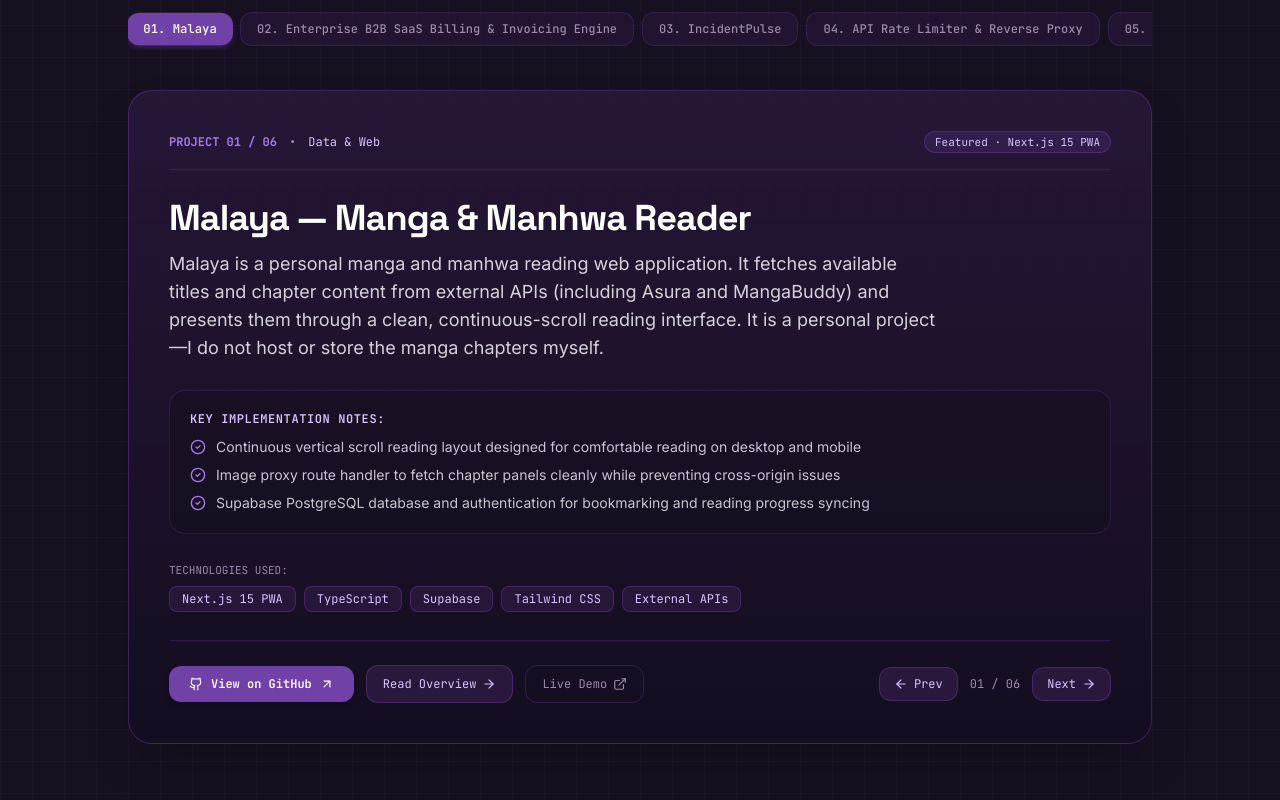
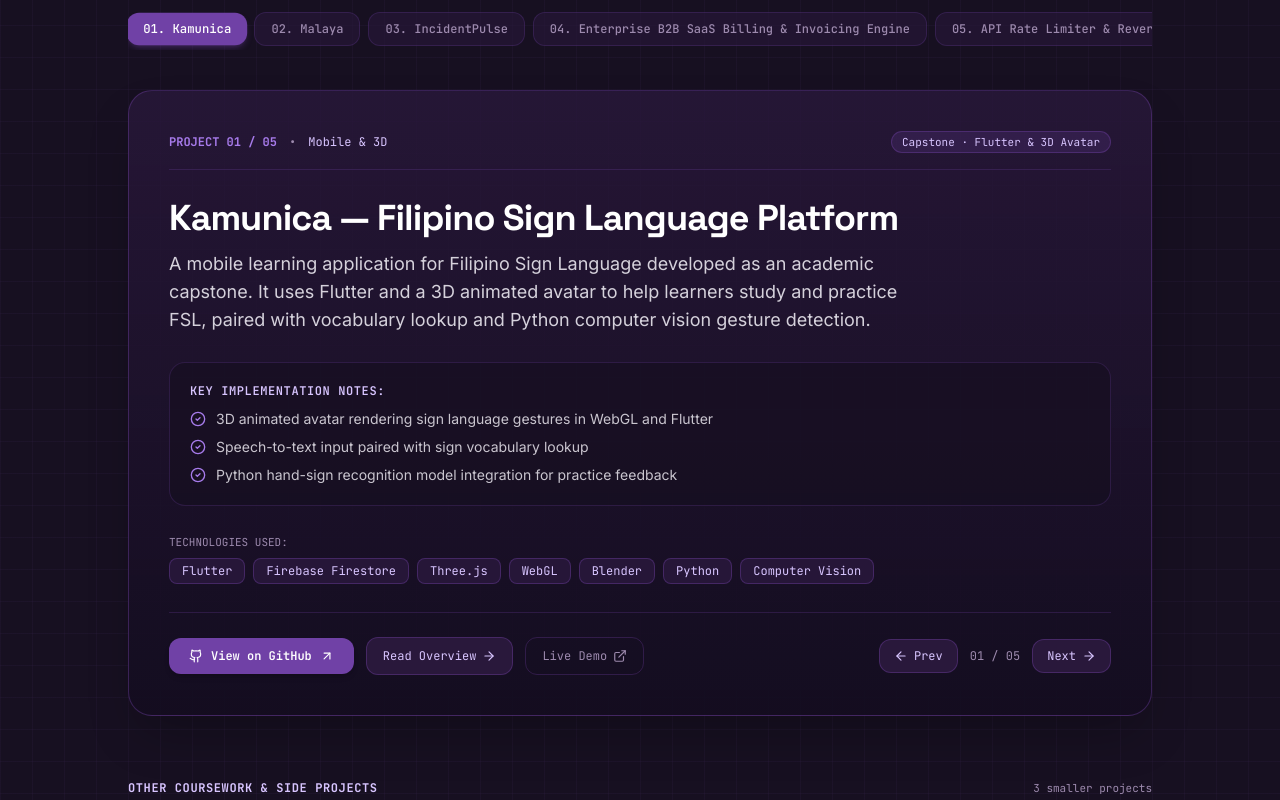
Before and after one commit to amy9273/portfolio, a Next.js app: page / in a window 1280 px wide. Shown: the part 2300-3100 px from the top of the page. Built offline with nearby package versions, Linux system fonts and the light colour scheme.

Commit message:
feat: reorder featured projects (Kamunica, Malaya, IncidentPulse, B2B SaaS, Rate Limiter) and spell out STEM strand fully

```diff
--- a/src/components/sections/Experience.tsx
+++ b/src/components/sections/Experience.tsx
@@ -39,13 +39,13 @@ const TIMELINE_EVENTS: TimelineEvent[] = [
   },
   {
     year: '2021 — 2023',
-    role: 'STEAM',
+    role: 'Science, Technology, Engineering, and Mathematics (STEM)',
     institution: 'University of Cabuyao (PNC)',
     location: 'Cabuyao, Laguna, Philippines',
     description:
-      'Completed senior high school in the STEAM strand with a strong foundation in mathematics, science, and computing fundamentals.',
+      'Completed senior high school in the Science, Technology, Engineering, and Mathematics (STEM) strand with a strong foundation in mathematics, science, and computing fundamentals.',
     highlights: [
-      'Graduated with academic honors in the STEAM strand',
+      'Graduated with academic honors in the STEM strand',
       'Hands-on exposure to programming fundamentals and algorithmic problem solving',
     ],
   },
--- a/src/components/sections/Projects.tsx
+++ b/src/components/sections/Projects.tsx
@@ -205,7 +205,7 @@ export function Projects() {
             </span>
           </div>
 
-          <div className="grid grid-cols-1 sm:grid-cols-2 gap-4">
+          <div className="grid grid-cols-1 sm:grid-cols-2 lg:grid-cols-3 gap-4">
             {SECONDARY_PROJECTS.map((project) => (
               <div
                 key={project.id}
--- a/src/data/projects.ts
+++ b/src/data/projects.ts
@@ -17,6 +17,27 @@ export interface ProjectItem {
 export const FEATURED_PROJECTS: ProjectItem[] = [
   {
     id: '01',
+    slug: 'kamunica',
+    title: 'Kamunica — Filipino Sign Language Platform',
+    tagline: 'A mobile learning app for Filipino Sign Language featuring a 3D animated avatar.',
+    tier: 1,
+    category: 'Mobile & 3D',
+    technologies: ['Flutter', 'Firebase Firestore', 'Three.js', 'WebGL', 'Blender', 'Python', 'Computer Vision'],
+    description:
+      'A mobile learning application for Filipino Sign Language developed as an academic capstone. It uses Flutter and a 3D animated avatar to help learners study and practice FSL, paired with vocabulary lookup and Python computer vision gesture detection.',
+    architectureHighlights: [
+      '3D animated avatar rendering sign language gestures in WebGL and Flutter',
+      'Speech-to-text input paired with sign vocabulary lookup',
+      'Python hand-sign recognition model integration for practice feedback',
+      'Mobile-first layout designed for student accessibility with Firebase Firestore storage',
+    ],
+    proofOfWork: 'Capstone project · 3D WebGL avatar integration',
+    githubUrl: 'https://github.com/amy9273/fsl-handsign-recognition',
+    liveUrl: 'https://kamunica-landing.onrender.com',
+    statusBadge: 'Capstone · Flutter & 3D Avatar',
+  },
+  {
+    id: '02',
     slug: 'malaya',
     title: 'Malaya — Manga & Manhwa Reader',
     tagline: 'A personal reading web application connecting to external comic APIs.',
@@ -34,10 +55,30 @@ export const FEATURED_PROJECTS: ProjectItem[] = [
     proofOfWork: 'Personal reading PWA · External API integration',
     githubUrl: 'https://github.com/amy9273/malaya',
     liveUrl: 'https://malaya-brown.vercel.app',
-    statusBadge: 'Featured · Next.js 15 PWA',
+    statusBadge: 'PWA · Next.js 15 & Supabase',
   },
   {
-    id: '02',
+    id: '03',
+    slug: 'incident-pulse',
+    title: 'IncidentPulse — Incident Management Service',
+    tagline: 'An incident management application with delayed queues and real-time alerts.',
+    tier: 1,
+    category: 'Queues',
+    technologies: ['TypeScript', 'Node.js', 'Express', 'Redis BullMQ', 'WebSockets', 'Next.js 15', 'Flutter'],
+    description:
+      'An incident management application built with TypeScript and Node.js. It includes backend services, a web dashboard, and mobile application features. It uses Redis BullMQ delayed queues to manage alert escalation if an incident goes unacknowledged, and broadcasts status updates via WebSockets.',
+    architectureHighlights: [
+      'Redis BullMQ delayed jobs to automate multi-tier alert escalation',
+      'WebSocket connection to broadcast incident status updates to connected clients',
+      'Dead-letter queue handling for failed jobs and retries',
+      'Companion Flutter mobile app to view and acknowledge alerts on the go',
+    ],
+    proofOfWork: 'Delayed queues · WebSocket updates',
+    githubUrl: 'https://github.com/amy9273/incident-pulse',
+    statusBadge: 'Node.js / Redis BullMQ',
+  },
+  {
+    id: '04',
     slug: 'b2b-saas-billing',
     title: 'Enterprise B2B SaaS Billing & Invoicing Engine',
     tagline: 'A multi-tenant billing backend built with Java, Spring Boot, and PostgreSQL.',
@@ -57,27 +98,7 @@ export const FEATURED_PROJECTS: ProjectItem[] = [
     statusBadge: 'Java 21 / Spring Boot',
   },
   {
-    id: '03',
-    slug: 'incident-pulse',
-    title: 'IncidentPulse — Incident Management Service',
-    tagline: 'An incident management application with delayed queues and real-time alerts.',
-    tier: 1,
-    category: 'Queues',
-    technologies: ['TypeScript', 'Node.js', 'Express', 'Redis BullMQ', 'WebSockets', 'Next.js 15', 'Flutter'],
-    description:
-      'An incident management application built with TypeScript and Node.js. It includes backend services, a web dashboard, and mobile application features. It uses Redis BullMQ delayed queues to manage alert escalation if an incident goes unacknowledged, and broadcasts status updates via WebSockets.',
-    architectureHighlights: [
-      'Redis BullMQ delayed jobs to automate multi-tier alert escalation',
-      'WebSocket connection to broadcast incident status updates to connected clients',
-      'Dead-letter queue handling for failed jobs and retries',
-      'Companion Flutter mobile app to view and acknowledge alerts on the go',
-    ],
-    proofOfWork: 'Delayed queues · WebSocket updates',
-    githubUrl: 'https://github.com/amy9273/incident-pulse',
-    statusBadge: 'Node.js / Redis',
-  },
-  {
-    id: '04',
+    id: '05',
     slug: 'api-rate-limiter',
     title: 'API Rate Limiter & Reverse Proxy',
     tagline: 'A Java-based reverse proxy focused on controlling request rates and concurrency.',
@@ -96,33 +117,15 @@ export const FEATURED_PROJECTS: ProjectItem[] = [
     githubUrl: 'https://github.com/amy9273/api-rate-limiter',
     statusBadge: 'Java 21 / Concurrency',
   },
-  {
-    id: '05',
-    slug: 'kamunica',
-    title: 'Kamunica — Filipino Sign Language Platform',
-    tagline: 'A mobile learning app for Filipino Sign Language with a 3D animated avatar.',
-    tier: 1,
-    category: 'Mobile & 3D',
-    technologies: ['Flutter', 'Firebase Firestore', 'Three.js', 'WebGL', 'Blender', 'Python', 'Computer Vision'],
-    description:
-      'A mobile learning application for Filipino Sign Language developed as an academic capstone. It uses Flutter and a 3D animated avatar to help learners study and practice FSL, paired with vocabulary lookup and Python computer vision gesture detection.',
-    architectureHighlights: [
-      '3D animated avatar rendering sign language gestures in WebGL and Flutter',
-      'Speech-to-text input paired with sign vocabulary lookup',
-      'Python hand-sign recognition model integration for practice feedback',
-      'Mobile-first layout designed for student accessibility with Firebase Firestore storage',
-    ],
-    proofOfWork: 'Capstone project · 3D WebGL avatar integration',
-    githubUrl: 'https://github.com/amy9273/fsl-handsign-recognition',
-    liveUrl: 'https://kamunica-landing.onrender.com',
-    statusBadge: 'Flutter / 3D Avatar',
-  },
+];
+
+export const SECONDARY_PROJECTS: ProjectItem[] = [
   {
     id: '06',
     slug: 'vetcare',
     title: 'VetCare — Clinic Management System',
     tagline: 'A full-stack veterinary clinic management application with MongoDB and authentication.',
-    tier: 1,
+    tier: 2,
     category: 'Full-Stack',
     technologies: ['React', 'TypeScript', 'Node.js', 'Express', 'MongoDB', 'JWT', 'Tailwind CSS'],
     description:
@@ -137,9 +140,6 @@ export const FEATURED_PROJECTS: ProjectItem[] = [
     githubUrl: 'https://github.com/amy9273/itelect4-project',
     statusBadge: 'React / Node.js / MongoDB',
   },
-];
-
-export const SECONDARY_PROJECTS: ProjectItem[] = [
   {
     id: '07',
     slug: 'gala-ph',
```
